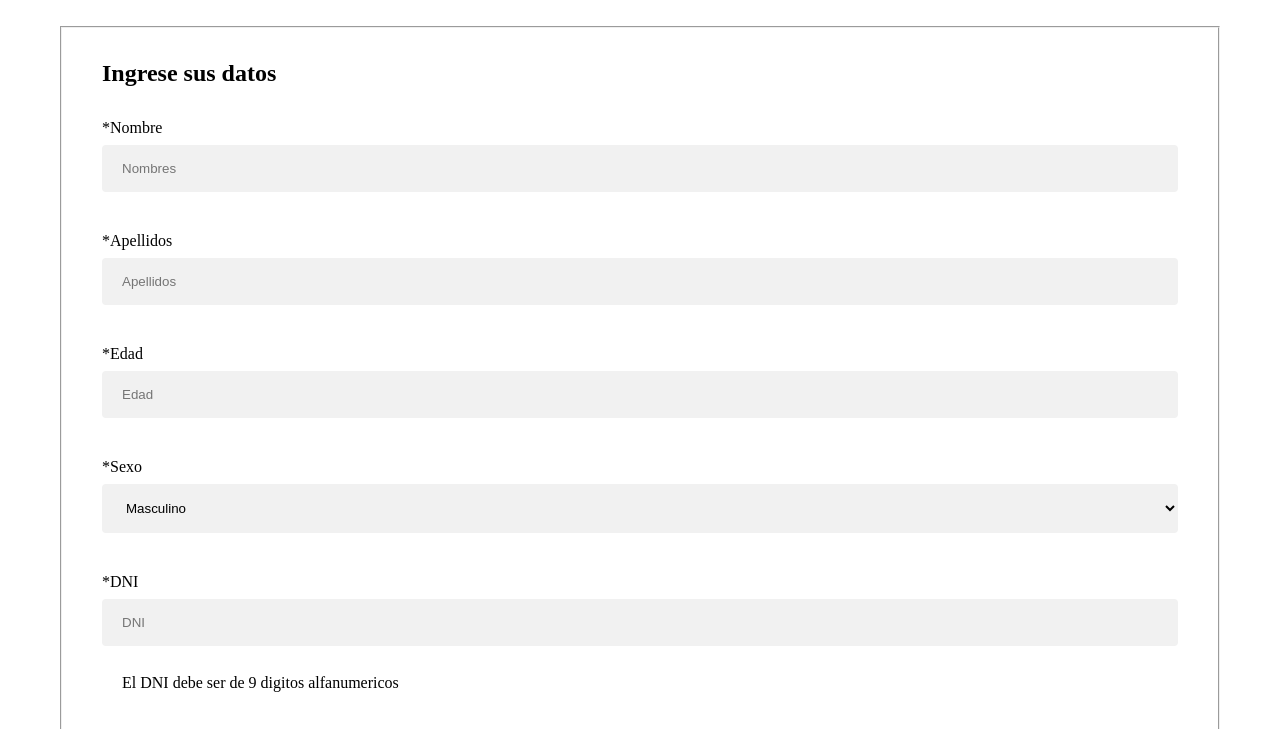
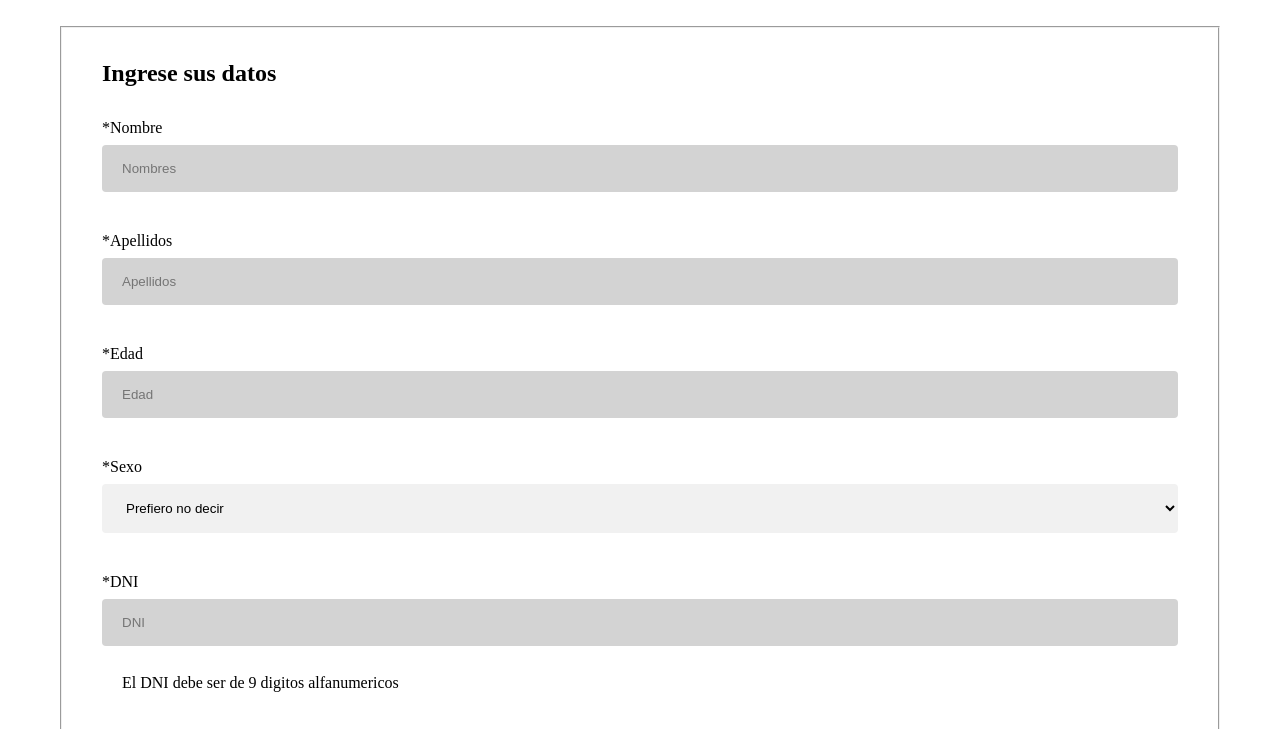
Before and after one commit to Diegolivia/Sem3-Pachaq, a plain HTML site: page tags-form.html in a window 1280 px wide. Shown: the part 195-924 px from the top of the page. Drawn offline with Linux system fonts and the light colour scheme.

Commit message:
recolor input valid-invalid

```diff
--- a/css/main.css
+++ b/css/main.css
@@ -16,6 +16,7 @@ select, input {
 input:invalid {
     outline-color: red;
     border-color: red;
+    color:red;
 }
 
 input:valid {
@@ -24,7 +25,7 @@ input:valid {
 }
 
 input[required] {
-    background-color: #F08080;
+    background-color: lightgray;
 }
 
 input
--- a/tags-form.html
+++ b/tags-form.html
@@ -20,32 +20,32 @@
             <h2>Ingrese sus datos</h2>
             <div>
                 *Nombre
-                <input name="name" type="text" pattern="[a-zA-Z]+" placeholder="Nombres">
+                <input required name="name" type="text" pattern="[a-zA-Z]+" placeholder="Nombres">
             </div>
             <div>
                 *Apellidos
-                <input name="apellido" type="text" pattern="[a-zA-Z]+" placeholder="Apellidos">
+                <input required name="apellido" type="text" pattern="[a-zA-Z]+" placeholder="Apellidos">
             </div>
             <div>
                 *Edad
-                <input name="edad" type="number" min="18" max="80" placeholder="Edad">
+                <input required name="edad" type="number" min="18" max="80" placeholder="Edad">
             </div>
             <div>
                 *Sexo
-                <select name="sexo" name="select">
+                <select required name="sexo" name="select">
                     <option value="Masculino">Masculino</option>
                     <option value="Femenino">Femenino</option>
-                    <option value="Indeciso">Prefiero no decir</option>
+                    <option value="Indeciso" selected>Prefiero no decir</option>
                 </select>
             </div>
             <div>
                 *DNI
-                <input name="dni" type="text" placeholder="DNI" pattern="([0-9]|[a-z]|[A-Z]){8}">
+                <input required name="dni" type="text" placeholder="DNI" pattern="([0-9]|[a-z]|[A-Z]){8}">
                 <p>El DNI debe ser de 9 digitos alfanumericos</p>
             </div>
             <div>
                 *Email
-                <input name="email" type="email" placeholder="Correo Electronico">
+                <input required name="email" type="email" placeholder="Correo Electronico">
             </div>
             <p>*Los campos son obligatorios</p>
         </fieldset>
```
